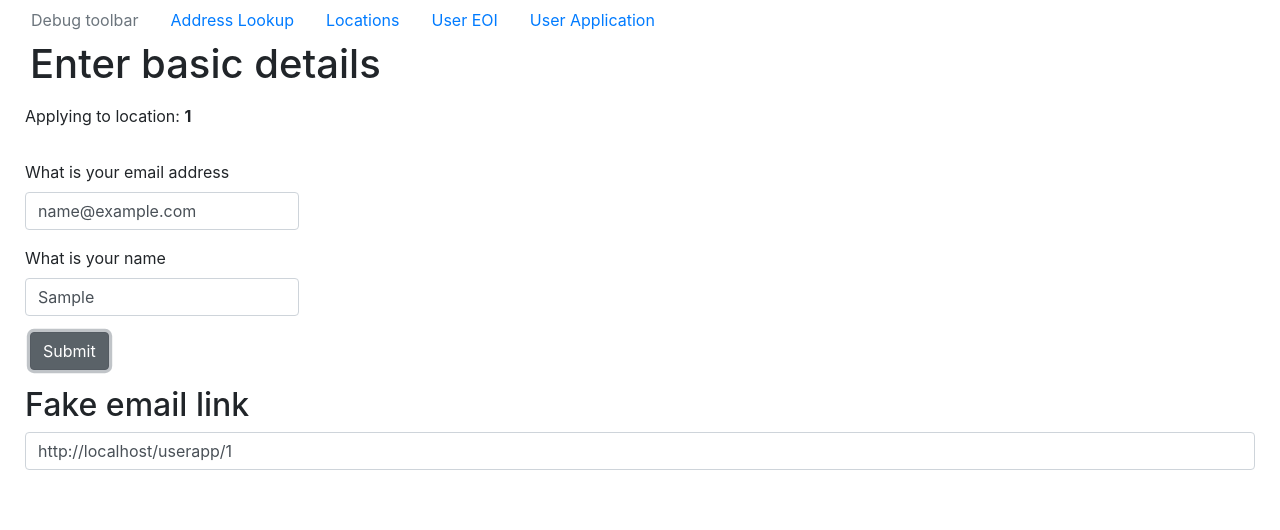
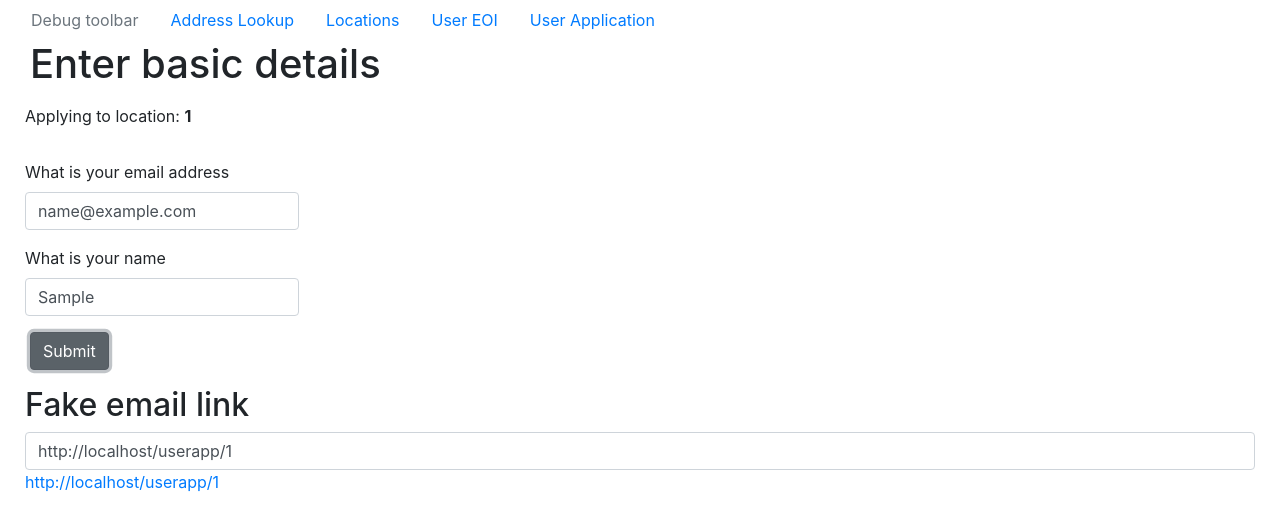
Before and after one commit to lukehmu/vue-axios-api, a Vue app: page /cadeteoi/1 in a window 1280 px wide. Both pictures are taken after typing "name@example.com", "Sample" into the empty fields and a click on the button "Submit". Shown: the top 530 px of the page. Built offline with nearby package versions, Linux system fonts and the light colour scheme; what x5-gmaps would draw is missing.

Commit message:
Add fake email link to the page for testing

```diff
--- a/src/views/UserEOI.vue
+++ b/src/views/UserEOI.vue
@@ -47,6 +47,9 @@
     >
       <h2>Fake email link</h2>
       <b-input v-model="emailLink" />
+      <router-link :to="{name:'UserApplication', params: { locationId: locationId }}">
+        {{ emailLink }}
+      </router-link>
     </b-form-row>
   </b-container>
 </template>
```
